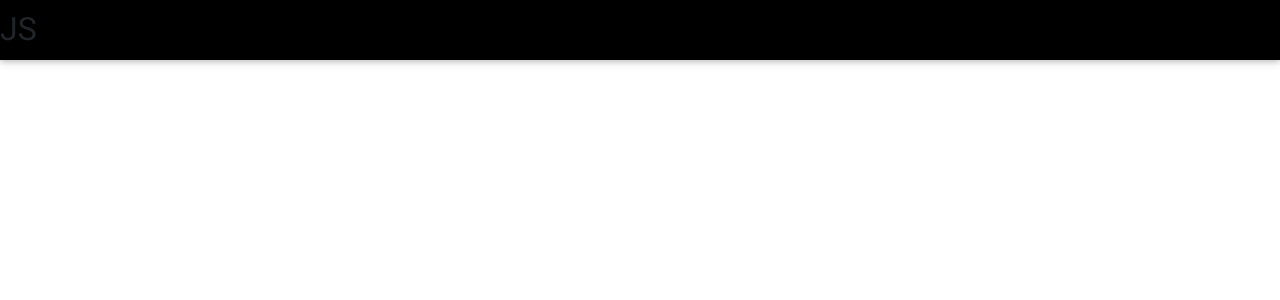
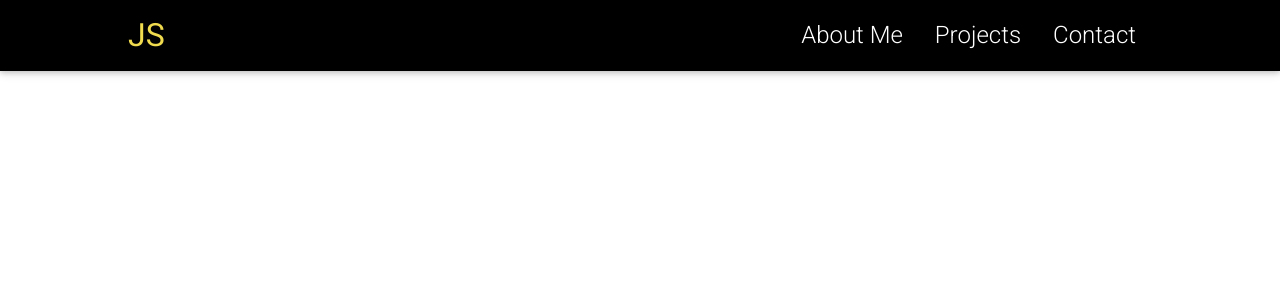
Before and after one commit to Pioneer18/my_portfolio, a React (Create React App) app in the folder jonathansells/: page / in a window 1280 px wide. Shown: the top 300 px of the page. Built offline with nearby package versions, Linux system fonts and the light colour scheme.

Commit message:
added a mdb navbar, continuing to add components of index.html

```diff
--- a/jonathansells/src/components/Navigation/Navigation.css
+++ b/jonathansells/src/components/Navigation/Navigation.css
@@ -1,48 +1,15 @@
-.navbar-light .navbar-brand {
-    height:60px;
+.navbar-brand {
+    height:15%;
     margin:0;
     font-size: 2rem;
     font-weight: 400;
     color:#F0DB4F;
 }
 
-.NavbarBrand {
-    display: inline-block;
-    padding-top: 0.8125rem;
-    padding-bottom: .3125rem;
-    margin-right: 1rem;
-    font-size: 1.25rem;
-    line-height: inherit;
-    white-space: nowrap;
-}
-
-
-
 .navbar-toggler{
     background:white;
 }
 
-
-.navbar {
-    padding:0;
-    background: #000000;
-    z-index: 1000;
-    position: fixed;
-    top:0;
-    right:0;
-    left:0;
-
-}
-
-.navbar-light .navbar-nav .nav-link {
-    color:#fff;
+.nav-link {
     font-size: 1.5rem;
 }
-
-.nav-item{
-    padding:0 1rem;
-}
-
-.nav-container{
-     width:80%;
-}
--- a/jonathansells/src/components/Navigation/Navigation.js
+++ b/jonathansells/src/components/Navigation/Navigation.js
@@ -25,21 +25,28 @@ export default class Navigation extends React.Component {
     });
   }
   render() {
+      const text = {color:"#fff", padding: "0 1rem"}
+      const navBack = {
+          backgroundColor: "#000",
+          color: "#F0DB4F",
+          padding: ".5% 10%",
+        }
+
     return (
       <div>
-        <Navbar  light expand="md">
+        <Navbar style={navBack}  light expand="md">
             <NavbarBrand to="/">JS</NavbarBrand>
             <NavbarToggler onClick={this.toggle} />
             <Collapse isOpen={this.state.isOpen} navbar>
-            <Nav className="ml-auto" navbar>
+                <Nav  className="ml-auto" navbar>
                 <NavItem>
-                <NavLink to="#">About Me</NavLink>
+                    <NavLink style={text} to="#">About Me</NavLink>
                 </NavItem>
                 <NavItem>
-                <NavLink to="#">Projects</NavLink>
+                    <NavLink style={text} to="#">Projects</NavLink>
                 </NavItem>
                 <NavItem>
-                <NavLink to="#">Contact</NavLink>
+                    <NavLink style={text} to="#">Contact</NavLink>
                 </NavItem>
                 </Nav>
             </Collapse>
```
Lines whose indentation alone changed are shown as unchanged.
